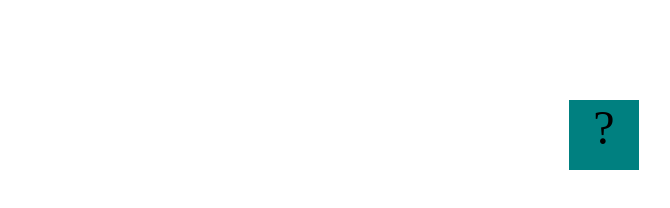
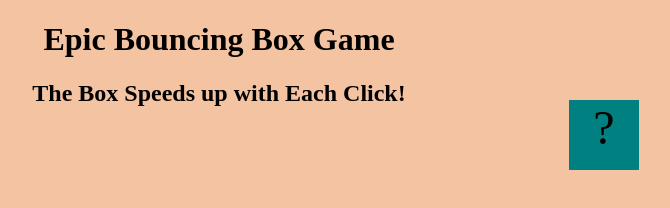
Before and after one commit to Sameen17/Sameen17.github.io, a plain HTML site: page fsd-projects/bouncing-box/index.html in a window 1280 px wide. Shown: the whole page, without its empty margins (421-1091 px from the left). Drawn offline with Linux system fonts and the light colour scheme.

Commit message:
background and text bouncing box

```diff
--- a/fsd-projects/bouncing-box/index.html
+++ b/fsd-projects/bouncing-box/index.html
@@ -7,6 +7,19 @@
    <title>Bouncing Box</title>
    <script src="jquery.min.js"></script>
    <style>
+    h1 {
+     text-align:center
+    }
+    h2 {
+        text-align: center;
+        justify-content: center;
+
+
+    }
+    body {
+        background-color: rgb(244, 195, 162)
+    }
+
        .box {
            width: 70px;
            height: 70px;
@@ -36,7 +49,8 @@
    <!-- HTML for the box -->
    <div class="box">?</div>
 
-
+   <h1> Epic Bouncing Box Game </h1>
+<h2>The Box Speeds up with Each Click!</h2>
    <script>
        (function () {
            'use strict'
```
Also changed, not shown: index.html (line endings or trailing spaces).
